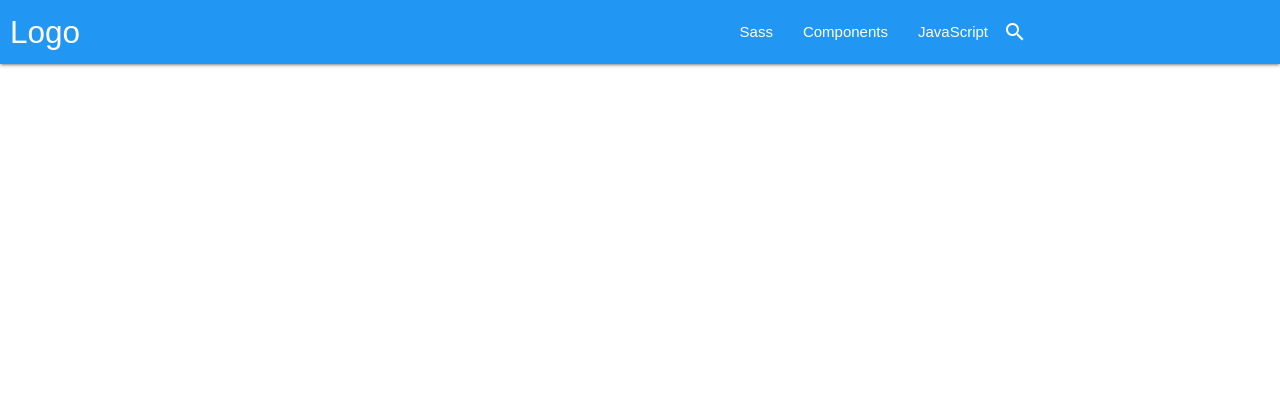
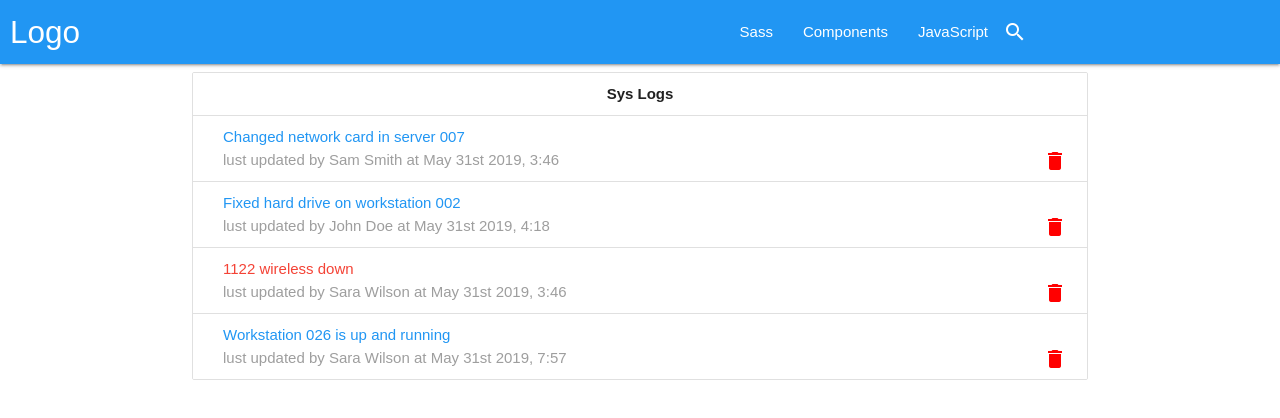
Before and after one commit to Anton6896/reactApps-, a React (Create React App) app in the folder proj3/: page / in a window 1280 px wide. Shown: the top 418 px of the page. Built offline with nearby package versions, Linux system fonts and the light colour scheme; data requests are answered from the project's data file.

Commit message:
preloader

```diff
--- a/proj3/package.json
+++ b/proj3/package.json
@@ -4,9 +4,12 @@
   "private": true,
   "dependencies": {
     "@mui/icons-material": "^5.5.1",
+    "loglevel": "^1.8.0",
     "materialize-css": "^1.0.0-rc.2",
+    "moment": "^2.29.1",
     "react": "^17.0.2",
     "react-dom": "^17.0.2",
+    "react-moment": "^1.1.1",
     "react-scripts": "0.9.5"
   },
   "devDependencies": {
--- a/proj3/src/App.jsx
+++ b/proj3/src/App.jsx
@@ -1,8 +1,9 @@
-import React, { useEffect } from 'react';
+import React, {useEffect} from 'react';
 import 'materialize-css/dist/css/materialize.min.css';
 import M from 'materialize-css/dist/js/materialize.min.js'
 
 import NavBar from './components/layout/NavBar';
+import Logs from './components/logs/Logs'
 
 export default function App() {
 
@@ -12,7 +13,11 @@ export default function App() {
 
     return (
         <div>
-      <NavBar />
+            <NavBar/>
+            <div className={"container"}>
+                <Logs/>
+            </div>
+
 
         </div>
     );
--- /dev/null
+++ b/proj3/src/components/logs/LogItem.jsx
@@ -0,0 +1,24 @@
+import React from "react";
+import Moment from 'react-moment'
+
+const LogItem = ({log}) => {
+
+    return (
+        <li className={"collection-item"}>
+            <a href={"#edit-log-modal"}
+               className={`modal-trigger ${log.attention ? 'red-text' : 'blue-text'}`}>
+                {log.message}
+            </a>
+            <br/>
+            <span className={"grey-text"}>
+                lust updated by {log.tech} at <Moment format={"MMMM Do YYYY, h:mm"}>{log.date}</Moment>
+            </span>
+
+            <a href="#" className="secondary-content">
+                <i className="material-icons" style={{color: "red"}}>delete</i>
+            </a>
+        </li>
+    )
+}
+
+export default LogItem;
--- /dev/null
+++ b/proj3/src/components/logs/Logs.jsx
@@ -0,0 +1,38 @@
+import React, {useEffect, useState} from "react";
+import LogItem from "./LogItem";
+
+const Logs = () => {
+    const [logs, setLogs] = useState([])
+    const [loading, setLoading] = useState(false)
+
+    const getlogs = async () => {
+        setLoading(true)
+        let res = await fetch('/logs')
+        let data = await res.json()
+        setLogs(data)
+        console.log(data)
+        setLoading(false)
+    }
+
+    useEffect(() => {
+        getlogs()
+    }, [])
+
+    if (loading) {
+        return <div><p>Loading ...</p></div>
+    }
+
+    return (
+        <div>
+            <ul className={"collection with-header"}>
+                <li className={"collection-header"} style={{textAlign: "center"}}><b>Sys Logs</b></li>
+                {!loading && logs.length === 0 ?
+                    (<p>No logs to show</p>) :
+                    (logs.map(log => <LogItem  log={log} key={log.id}/>))}
+            </ul>
+        </div>
+    )
+
+}
+
+export default Logs;
```
Also changed, not shown: proj3/src/components/layout/Preloader.jsx (added), 2 other files (tests, documents, lock files or other folders). Lines whose indentation alone changed are shown as unchanged.
